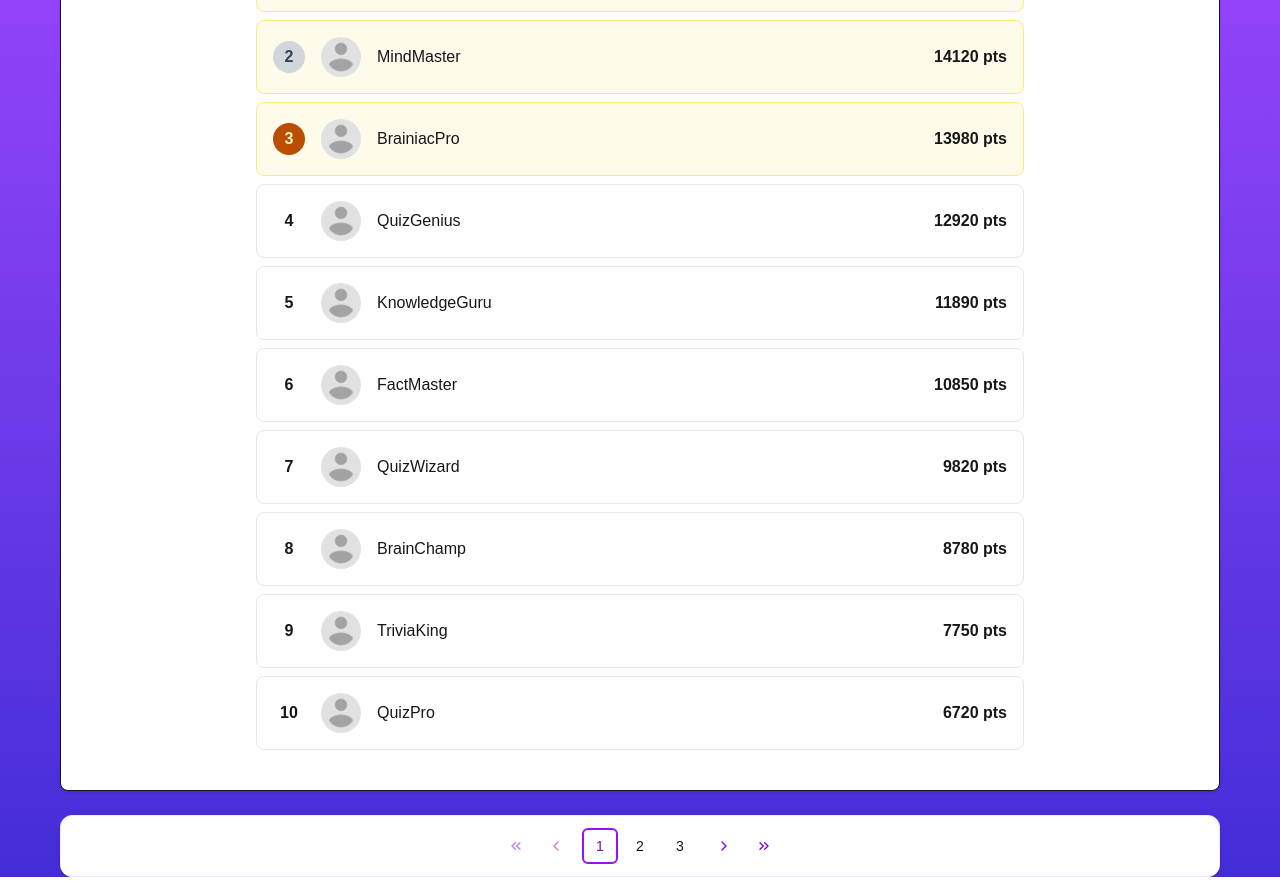
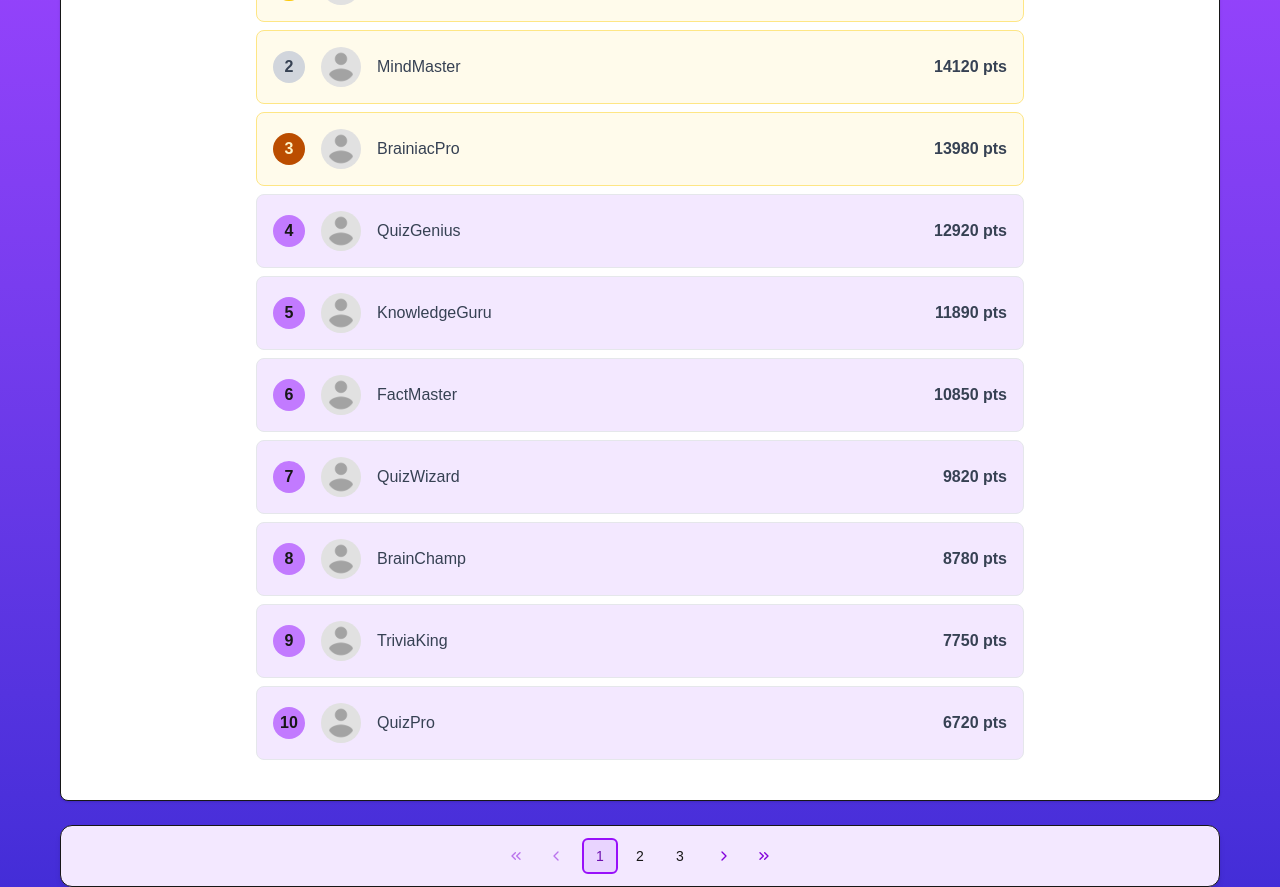
Before and after one commit to facubarneche/triviando-frontend, a Next.js app: page /leaderboard in a window 1280 px wide. Shown: the part 300-1187 px from the top of the page. Built offline with nearby package versions, Linux system fonts and the light colour scheme.

Commit message:
[IMPROVEMENT] Estilos

```diff
--- a/src/app/(pages)/leaderboard/components/Card.tsx
+++ b/src/app/(pages)/leaderboard/components/Card.tsx
@@ -13,7 +13,7 @@ const Card = () => {
   return (
     <UICard className="bg-white">
       <CardHeader>
-        <CardTitle className="text-2xl text-center">Ranking</CardTitle>
+        <CardTitle className="text-2xl text-center mb-4">🏆 Ranking</CardTitle>
         <CardDescription className="text-center">
           Sigue de cerca a los mejores jugadores
         </CardDescription>
--- a/src/app/(pages)/leaderboard/components/Table.tsx
+++ b/src/app/(pages)/leaderboard/components/Table.tsx
@@ -11,7 +11,7 @@ const Table = ({ data }: { data: any[] }) => {
           <div
             key={user.username}
             className={`flex items-center p-4 border rounded-lg ${
-              user.rank <= 3 ? 'bg-amber-50 border-amber-200' : 'bg-card border-gray-200'
+              user.rank <= 3 ? 'bg-amber-50 border-amber-200' : 'bg-purple-100 border-gray-200'
             }`}
           >
             <div className="flex items-center gap-4 flex-1">
@@ -28,7 +28,7 @@ const Table = ({ data }: { data: any[] }) => {
                 <AvatarFallback>{user.username.substring(0, 2).toUpperCase()}</AvatarFallback>
               </Avatar>
 
-              <div className="flex flex-col flex-1 text-end md:flex-row md:justify-between">
+              <div className="flex flex-col flex-1 text-end md:flex-row md:justify-between text-gray-700">
                 <p className="font-medium">{user.username}</p>
                 <div className="font-bold">{user.score} pts</div>
               </div>
--- a/src/app/(pages)/leaderboard/utils/helpers.tsx
+++ b/src/app/(pages)/leaderboard/utils/helpers.tsx
@@ -5,5 +5,5 @@ export const styledRank = (rank: number) => {
     3: 'bg-amber-700 text-amber-100',
   };
 
-  return rankStyles[rank] || 'bg-muted text-muted-foreground';
+  return rankStyles[rank] || 'bg-purple-400';
 };
--- a/src/app/components/paginator.tsx
+++ b/src/app/components/paginator.tsx
@@ -43,8 +43,8 @@ const Paginator = ({ totalPages, onPageChange }: PaginatorProps) => {
           onClick={() => handlePageChange(i)}
           className={`h-9 w-9 p-0 font-medium ${
             i === currentPage
-              ? 'bg-white border-2 border-purple-600 text-purple-800'
-              : 'hover:bg-purple-100'
+              ? 'bg-purple-200 border-2 border-purple-600 text-purple-800'
+              : 'hover:bg-purple-200'
           }`}
         >
           {i}
@@ -56,13 +56,13 @@ const Paginator = ({ totalPages, onPageChange }: PaginatorProps) => {
   };
 
   return (
-    <div className="flex items-center justify-center gap-1 mt-6 py-3 px-4 bg-white rounded-xl shadow-md border border-purple-100">
+    <div className="flex items-center justify-center gap-1 mt-6 py-3 px-4 rounded-xl shadow-md border bg-purple-100">
       <Button
         variant="ghost"
         size="icon"
         onClick={() => handlePageChange(FIRST_PAGE)}
         disabled={currentPage === FIRST_PAGE}
-        className="h-9 w-9 p-0 text-purple-700 hover:bg-purple-100 disabled:opacity-50"
+        className="h-9 w-9 p-0 text-purple-700 hover:bg-purple-200 disabled:opacity-50"
         aria-label="Primera página"
       >
         <ChevronsLeft className="w-4 h-4" />
@@ -73,7 +73,7 @@ const Paginator = ({ totalPages, onPageChange }: PaginatorProps) => {
         size="icon"
         onClick={() => handlePageChange(currentPage - 1)}
         disabled={currentPage === FIRST_PAGE}
-        className="h-9 w-9 p-0 text-purple-700 hover:bg-purple-100 disabled:opacity-50"
+        className="h-9 w-9 p-0 text-purple-700 hover:bg-purple-200 disabled:opacity-50"
         aria-label="Página anterior"
       >
         <ChevronLeft className="w-5 h-5" />
@@ -86,7 +86,7 @@ const Paginator = ({ totalPages, onPageChange }: PaginatorProps) => {
         size="icon"
         onClick={() => handlePageChange(currentPage + 1)}
         disabled={currentPage === totalPages}
-        className="h-9 w-9 p-0 text-purple-700 hover:bg-purple-100 disabled:opacity-50"
+        className="h-9 w-9 p-0 text-purple-700 hover:bg-purple-200 disabled:opacity-50"
         aria-label="Página siguiente"
       >
         <ChevronRight className="w-5 h-5" />
@@ -97,7 +97,7 @@ const Paginator = ({ totalPages, onPageChange }: PaginatorProps) => {
         size="icon"
         onClick={() => handlePageChange(totalPages)}
         disabled={currentPage === totalPages}
-        className="h-9 w-9 p-0 text-purple-700 hover:bg-purple-100 disabled:opacity-50"
+        className="h-9 w-9 p-0 text-purple-700 hover:bg-purple-200 disabled:opacity-50"
         aria-label="Última página"
       >
         <ChevronsRight className="w-4 h-4" />
```
